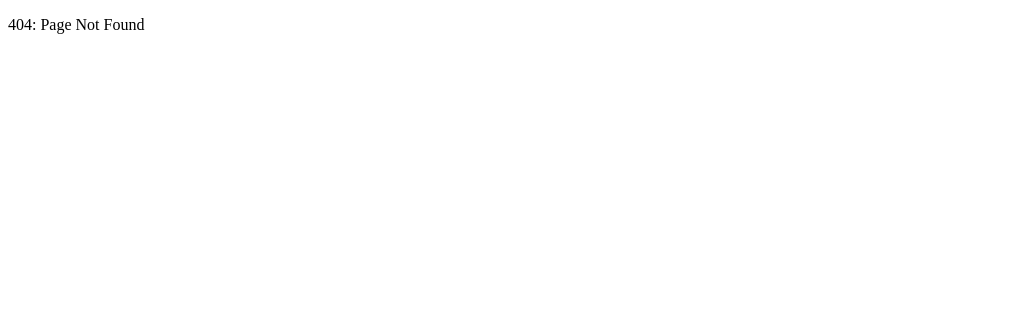
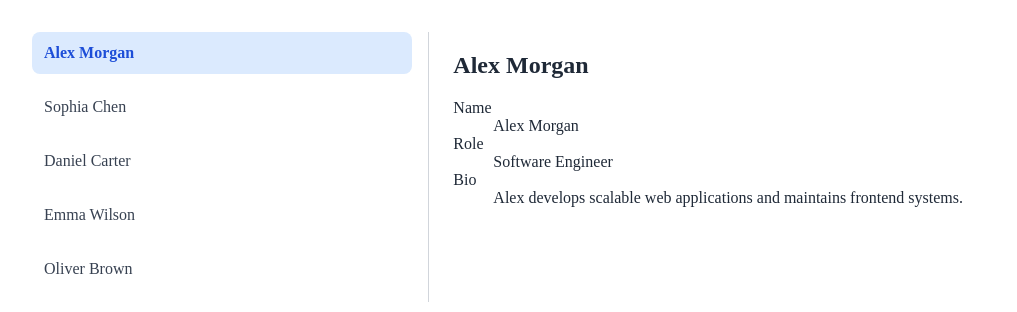
Before and after one commit to duybaok19/24520180_Lab4, a React (Vite) app: page /people/p-1 in a window 1280 px wide. Before the commit this address had no page. Shown: the top 312 px of the page, without its empty margins (0-1017 px from the left). Built offline with nearby package versions, Linux system fonts and the light colour scheme.

Commit message:
feat: detail route handling

```diff
--- a/src/App.jsx
+++ b/src/App.jsx
@@ -1,8 +1,8 @@
-
 import { Routes, Route, Navigate } from 'react-router';
 
 import { PEOPLE } from './data/people';
 import PeopleLayout from './people/PeopleLayout';
+import PersonDetail from './people/PersonDetail';
 import NotFound from './people/NotFound';
 
 import './people/people.css';
@@ -17,6 +17,11 @@ function App() {
           index
           element={<p>Chọn một người ở danh sách bên trái.</p>}
         />
+
+        <Route
+          path=":id"
+          element={<PersonDetail people={PEOPLE} />}
+        />
       </Route>
 
       <Route path="*" element={<NotFound />} />
--- a/src/people/PersonDetail.jsx
+++ b/src/people/PersonDetail.jsx
@@ -0,0 +1,30 @@
+
+import { useParams } from 'react-router';
+
+function PersonDetail({ people = [] }) {
+  const { id } = useParams();
+  const person = people.find((p) => p.id === id);
+
+  if (!person) {
+    return <p role="alert">404: Person Not Found</p>;
+  }
+
+  return (
+    <article>
+      <h2>{person.name}</h2>
+
+      <dl>
+        <dt>Name</dt>
+        <dd>{person.name}</dd>
+
+        <dt>Role</dt>
+        <dd>{person.role}</dd>
+
+        <dt>Bio</dt>
+        <dd>{person.bio}</dd>
+      </dl>
+    </article>
+  );
+}
+
+export default PersonDetail;
```
